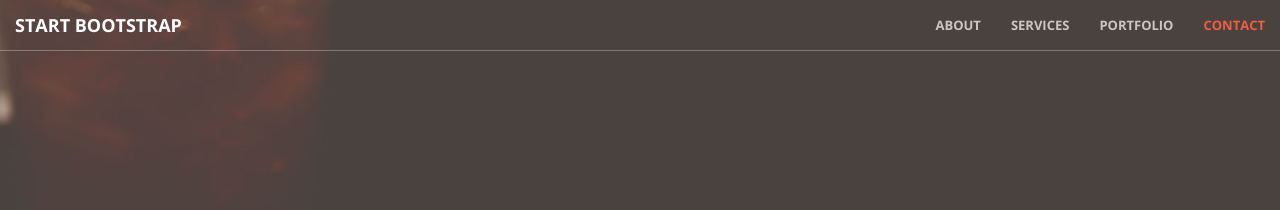
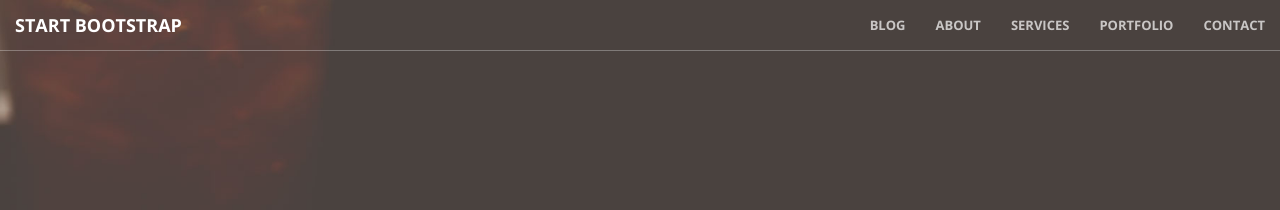
Before and after one commit to maria-paul/maria-paul.github.io, a Jekyll site: the page built from index.html, in a window 1280 px wide. Shown: the top 210 px of the page. Built offline with Jekyll 4.4.1, drawn with Linux system fonts in a browser that asks for light colours.

Commit message:
add a new page (blog) and default layout

```diff
--- a/_includes/nav.html
+++ b/_includes/nav.html
@@ -1,3 +1,5 @@
+{% include calculate_relative_base.html %}
+
 <nav id="mainNav" class="navbar navbar-default navbar-fixed-top">
     <div class="container-fluid">
         <!-- Brand and toggle get grouped for better mobile display -->
@@ -15,16 +17,19 @@
         <div class="collapse navbar-collapse" id="bs-example-navbar-collapse-1">
             <ul class="nav navbar-nav navbar-right">
                 <li>
-                    <a class="page-scroll" href="#about">About</a>
+                    <a class="page-scroll" href="blog.html">Blog</a>
                 </li>
                 <li>
-                    <a class="page-scroll" href="#services">Services</a>
+                    <a class="page-scroll" href="{{relativebase}}#about">About</a>
                 </li>
                 <li>
-                    <a class="page-scroll" href="#portfolio">Portfolio</a>
+                    <a class="page-scroll" href="{{relativebase}}#services">Services</a>
                 </li>
                 <li>
-                    <a class="page-scroll" href="#contact">Contact</a>
+                    <a class="page-scroll" href="{{relativebase}}#portfolio">Portfolio</a>
+                </li>
+                <li>
+                    <a class="page-scroll" href="{{relativebase}}#contact">Contact</a>
                 </li>
             </ul>
         </div>
--- /dev/null
+++ b/_layouts/default.html
@@ -0,0 +1,16 @@
+<!DOCTYPE html>
+<html lang="en">
+
+{% include head.html %}
+
+<body id="page-top">
+    {% include nav.html %}
+    {% include header.html %}
+
+    {{content}}
+
+    {% include scripts.html %}
+
+</body>
+
+</html>
--- a/_layouts/front.html
+++ b/_layouts/front.html
@@ -1,17 +1,9 @@
-<!DOCTYPE html>
-<html lang="en">
+---
+layout: default
+---
 
-{% include head.html %}
-
-<body id="page-top">
-  {% include nav.html %}
-  {% include header.html %}
   {% include call-to-action.html %}
   {% include services.html %}
   {% include portfolio.html %}
   {% include aside.html %}
   {% include contact.html %}
-  {% include scripts.html %}
-</body>
-
-</html>
--- /dev/null
+++ b/_layouts/main-page.html
@@ -0,0 +1,5 @@
+---
+layout: default
+---
+
+{{content}}
--- /dev/null
+++ b/blog.html
@@ -0,0 +1,3 @@
+---
+layout: main-page
+---
```
